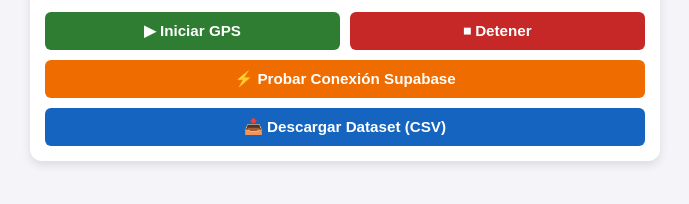
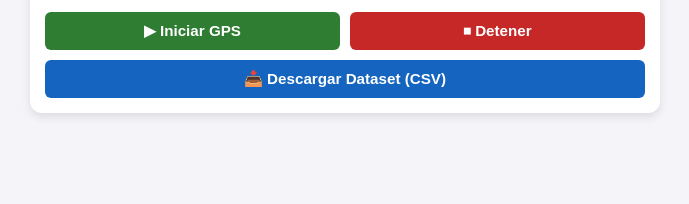
Before and after one commit to jhoos-a1ban/telemetria-buses, a plain HTML site: page index.html in a window 1280 px wide. Shown: the part 562-766 px from the top of the page, without its empty margins (295-984 px from the left). Drawn offline with nearby package versions, Linux system fonts and the light colour scheme.

Commit message:
Add files via upload

```diff
--- a/index.html
+++ b/index.html
@@ -65,7 +65,6 @@
         }
         #btn-start { background-color: #2e7d32; }
         #btn-stop { background-color: #c62828; }
-        #btn-test { background-color: #ef6c00; width: 100%; margin-bottom: 10px; }
         #btn-download { background-color: #1565c0; width: 100%; }
         button:active { opacity: 0.8; }
     </style>
@@ -93,7 +92,6 @@
         <button id="btn-stop" onclick="detenerGPS()">⏹ Detener</button>
     </div>
 
-    <button id="btn-test" onclick="probarEnvioManual()">⚡ Probar Conexión Supabase</button>
     <button id="btn-download" onclick="descargarCSV()">📥 Descargar Dataset (CSV)</button>
 </div>
 
@@ -123,11 +121,6 @@
 
     inicializarMapa();
 
-    async function probarEnvioManual() {
-        document.getElementById("estado").innerText = "Estado: Enviando punto de prueba...";
-        await procesarCoordenada(-12.0553, -77.0847, 15.5);
-    }
-
     function iniciarGPS() {
         if (!navigator.geolocation) {
             alert("Tu navegador no soporta geolocalización.");
@@ -136,7 +129,7 @@
 
         document.getElementById("estado").innerText = "Estado: Buscando ubicación...";
 
-        // 1. Lectura inicial rápida (Wi-Fi / Antenas + GPS)
+        // 1. Primera captura rápida (antenas + GPS)
         navigator.geolocation.getCurrentPosition(
             (pos) => {
                 procesarCoordenada(
```
